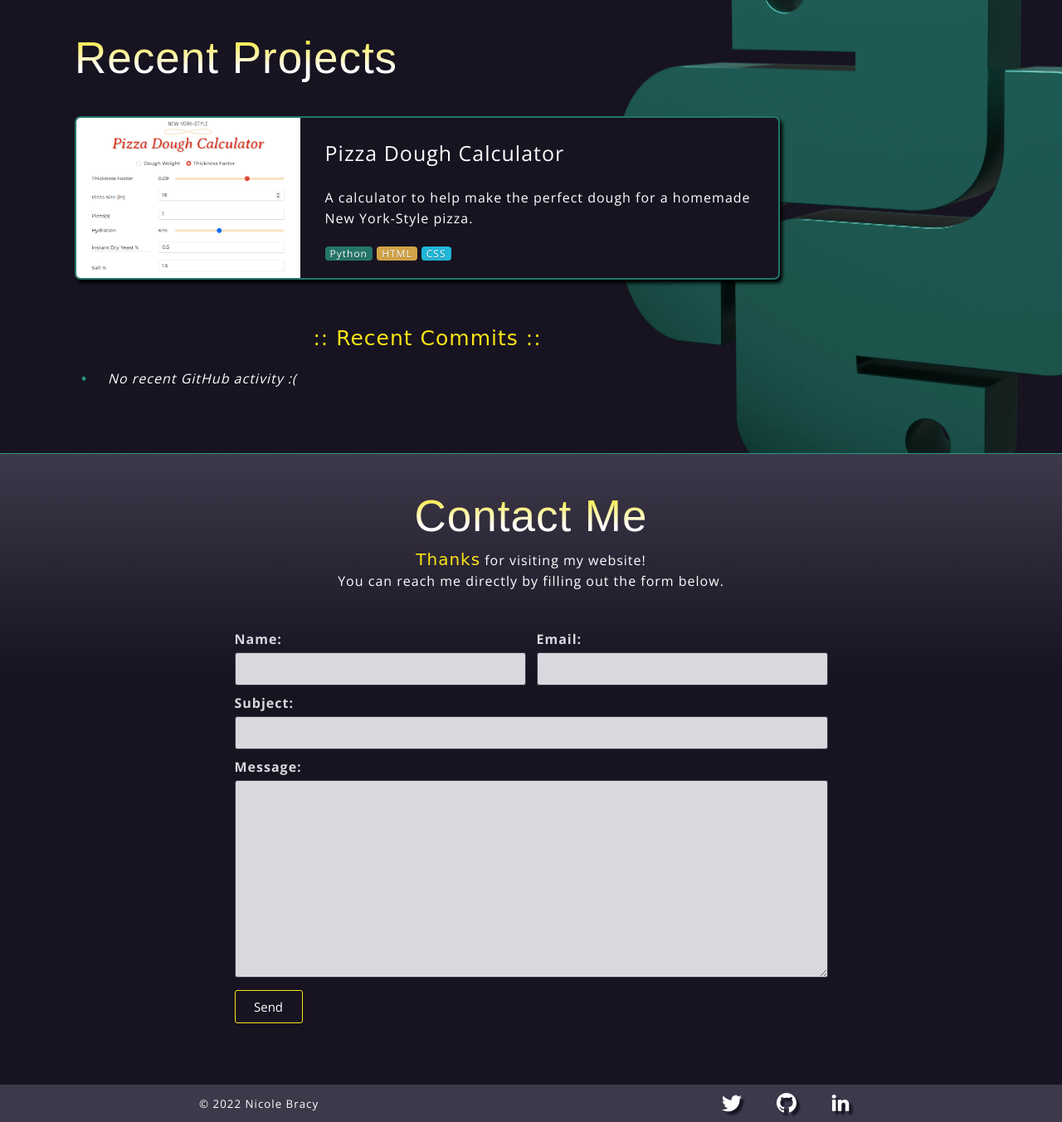
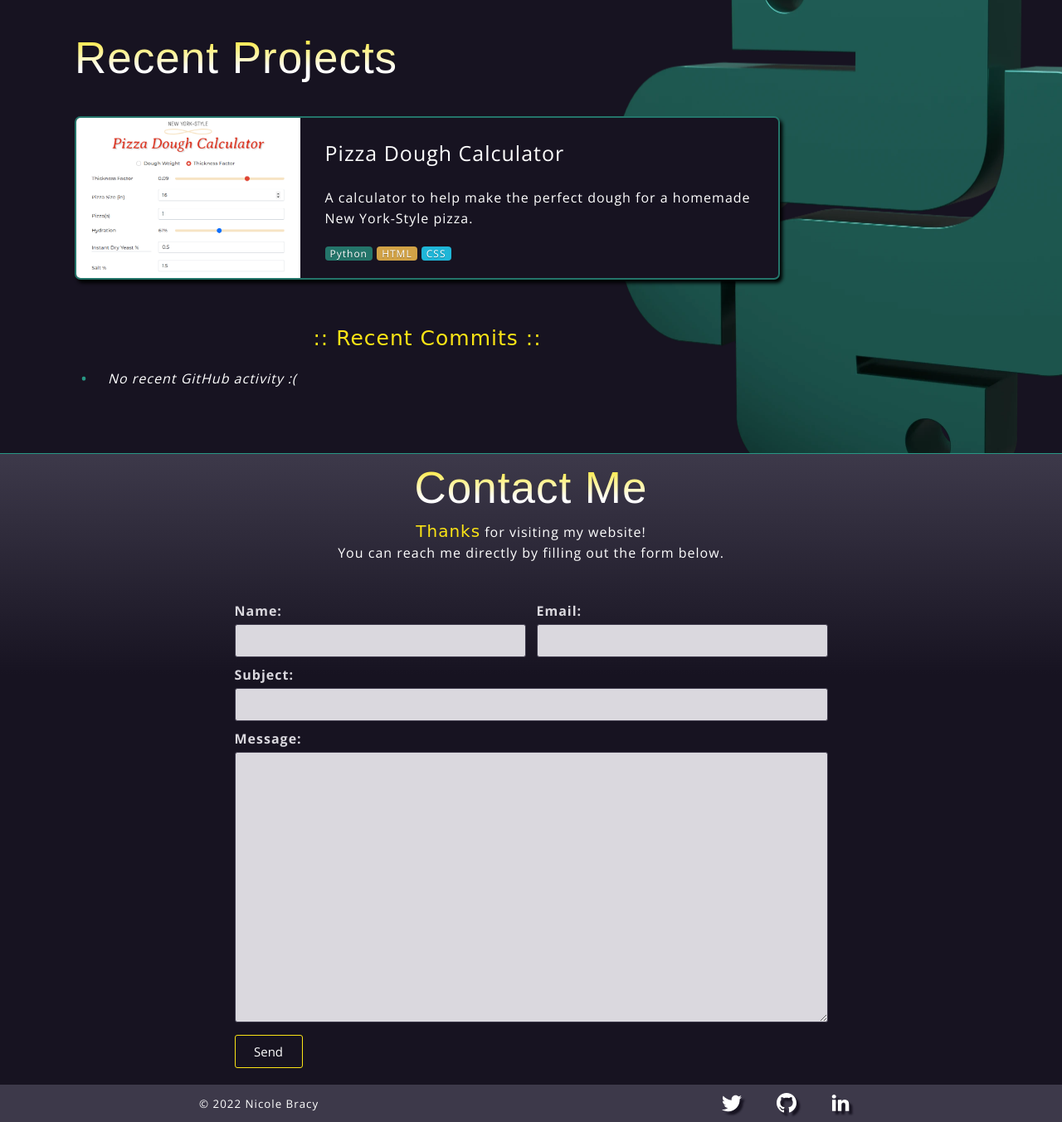
Before and after one commit to nebracy/django-portfolio-website, a Django app: page / in a window 1280 px wide. Shown: the part 1179-2531 px from the top of the page at 83% size. Run offline with Django 4.2, Linux system fonts and the light colour scheme; data that the repository does not hold is empty; some web fonts are replaced.

Commit message:
Increase textarea rows to 14 & add back some top padding in the contact section

```diff
--- a/home/forms.py
+++ b/home/forms.py
@@ -7,7 +7,7 @@ class ContactForm(forms.Form):
     name = forms.CharField(max_length=100, widget=forms.TextInput(attrs={'placeholder': 'Name'}))
     email = forms.EmailField(widget=forms.EmailInput(attrs={'placeholder': 'Email'}))
     subj = forms.CharField(label='Subject', max_length=100, widget=forms.TextInput(attrs={'placeholder': 'Subject'}))
-    msg = forms.CharField(label='Message', widget=forms.Textarea(attrs={'placeholder': 'Message'}))
+    msg = forms.CharField(label='Message', widget=forms.Textarea(attrs={'placeholder': 'Message', 'rows': '14'}))
 
     def send_email(self):
         email_msg = EmailMessage(
--- a/static/home/style.css
+++ b/static/home/style.css
@@ -612,7 +612,7 @@ h5 {
   height: 95vh;
   max-height: 900px;
   align-items: center;
-  padding-top: 0;
+  padding-top: 20px;
   background-image: linear-gradient(0deg, var(--main-bg-color) 65%, var(--grey));
 }
 
```
